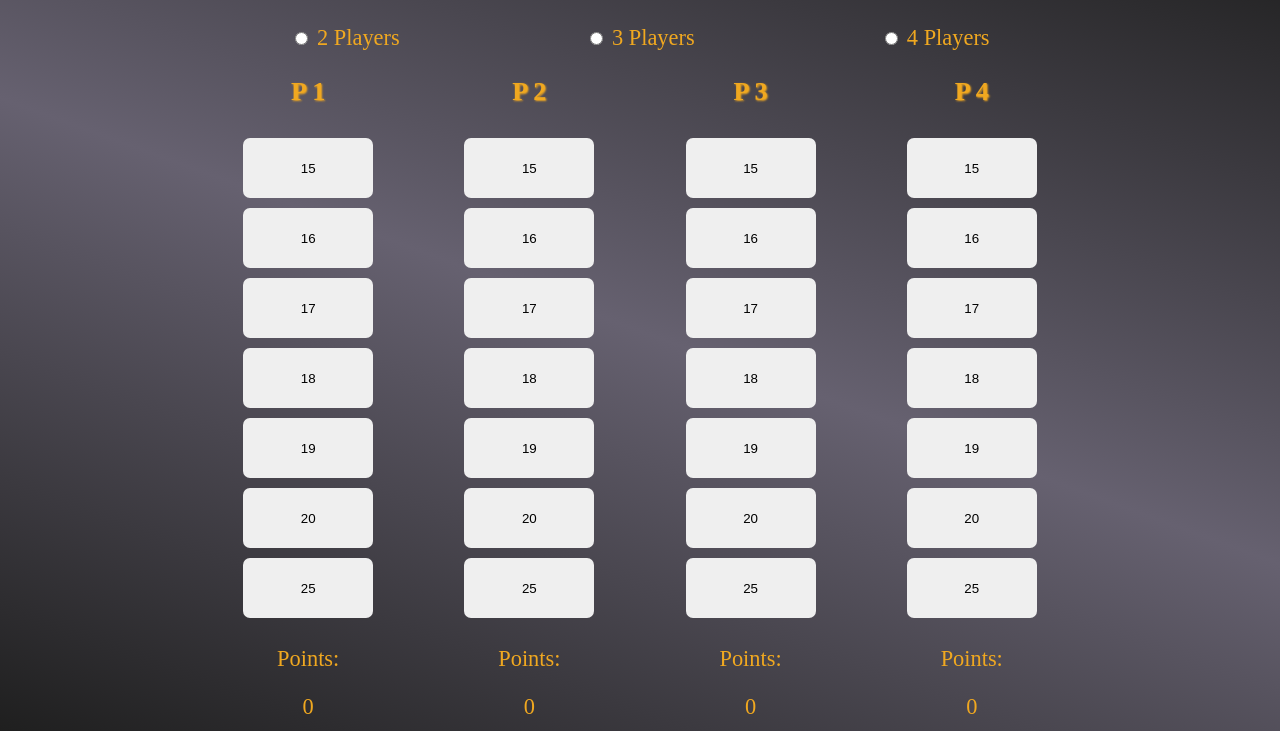
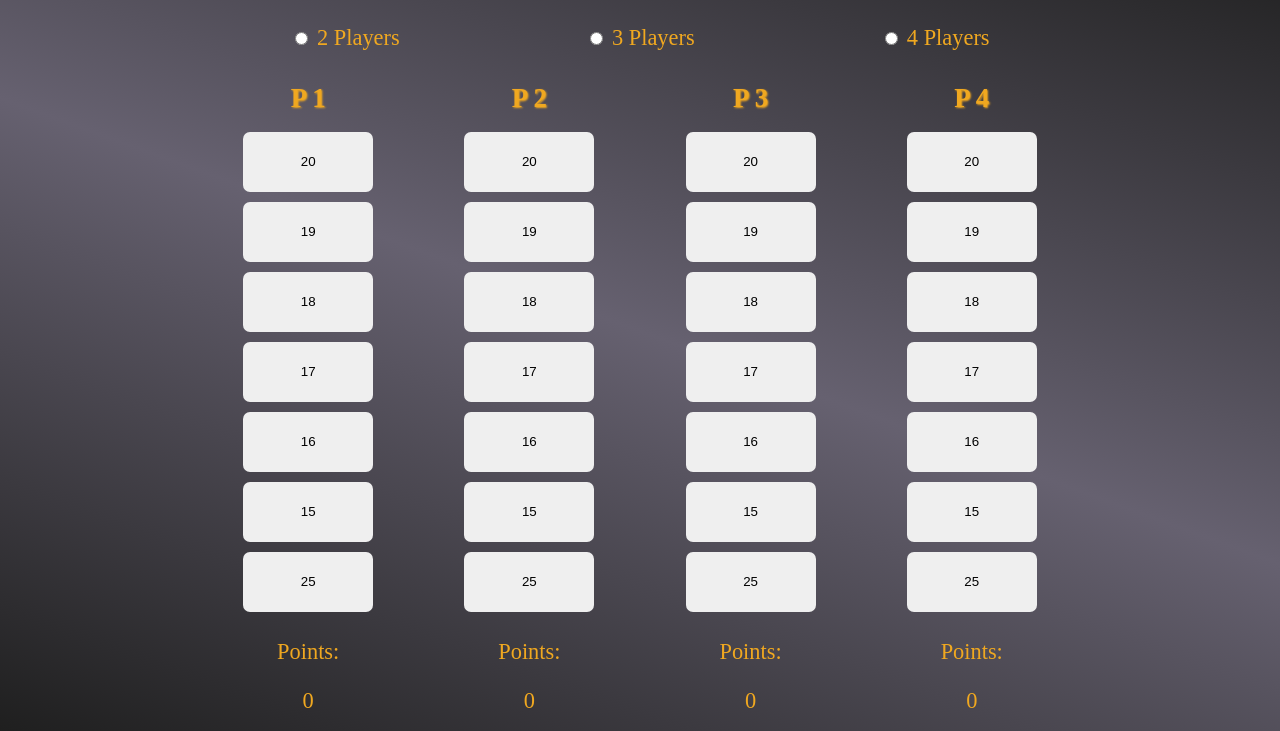
Before and after one commit to Whiskaso/Cricket_Game, a plain HTML site: page index.html in a window 1280 px wide. Shown: the part 69-800 px from the top of the page. Drawn offline with Linux system fonts and the light colour scheme.

Commit message:
add changing player name

```diff
--- a/index.html
+++ b/index.html
@@ -29,52 +29,60 @@
 
     <div class="container">
         <div class="player1 item">
-            <h3>P 1</h3>
+            <div>
+                <textarea maxlength="4">P 1</textarea>
+            </div>
+            <button onclick="actualization()" class="btn20">20</button>
+            <button onclick="actualization()" class="btn19">19</button>
+            <button onclick="actualization()" class="btn18">18</button>
+            <button onclick="actualization()" class="btn17">17</button>
+            <button onclick="actualization()" class="btn16">16</button>
             <button onclick="actualization()" class="btn15">15</button>
-            <button onclick="actualization()" class="btn16">16</button>
-            <button onclick="actualization()" class="btn17">17</button>
-            <button onclick="actualization()" class="btn18">18</button>
-            <button onclick="actualization()" class="btn19">19</button>
-            <button onclick="actualization()" class="btn20">20</button>
             <button onclick="actualization()" class="btn25">25</button>
             <p>Points:</p>
             <div class="points1">0</div>
         </div>
 
         <div class="player2 item">
-            <h3>P 2</h3>
+            <div>
+                <textarea maxlength="4">P 2</textarea>
+            </div>
+            <button onclick="actualization()" class="btn20sec">20</button>
+            <button onclick="actualization()" class="btn19sec">19</button>
+            <button onclick="actualization()" class="btn18sec">18</button>
+            <button onclick="actualization()" class="btn17sec">17</button>
+            <button onclick="actualization()" class="btn16sec">16</button>
             <button onclick="actualization()" class="btn15sec">15</button>
-            <button onclick="actualization()" class="btn16sec">16</button>
-            <button onclick="actualization()" class="btn17sec">17</button>
-            <button onclick="actualization()" class="btn18sec">18</button>
-            <button onclick="actualization()" class="btn19sec">19</button>
-            <button onclick="actualization()" class="btn20sec">20</button>
             <button onclick="actualization()" class="btn25sec">25</button>
             <p>Points:</p>
             <div class="points2">0</div>
         </div>
 
         <div class="player3 item">
-            <h3>P 3</h3>
+            <div>
+                <textarea maxlength="4">P 3</textarea>
+            </div>
+            <button onclick="actualization()" class="btn20trd">20</button>
+            <button onclick="actualization()" class="btn19trd">19</button>
+            <button onclick="actualization()" class="btn18trd">18</button>
+            <button onclick="actualization()" class="btn17trd">17</button>
+            <button onclick="actualization()" class="btn16trd">16</button>
             <button onclick="actualization()" class="btn15trd">15</button>
-            <button onclick="actualization()" class="btn16trd">16</button>
-            <button onclick="actualization()" class="btn17trd">17</button>
-            <button onclick="actualization()" class="btn18trd">18</button>
-            <button onclick="actualization()" class="btn19trd">19</button>
-            <button onclick="actualization()" class="btn20trd">20</button>
             <button onclick="actualization()" class="btn25trd">25</button>
             <p>Points:</p>
             <div class="points3">0</div>
         </div>
 
         <div class="player4 item">
-            <h3>P 4</h3>
+            <div>
+                <textarea maxlength="4">P 4</textarea>
+            </div>
+            <button onclick="actualization()" class="btn20four">20</button>
+            <button onclick="actualization()" class="btn19four">19</button>
+            <button onclick="actualization()" class="btn18four">18</button>
+            <button onclick="actualization()" class="btn17four">17</button>
+            <button onclick="actualization()" class="btn16four">16</button>
             <button onclick="actualization()" class="btn15four">15</button>
-            <button onclick="actualization()" class="btn16four">16</button>
-            <button onclick="actualization()" class="btn17four">17</button>
-            <button onclick="actualization()" class="btn18four">18</button>
-            <button onclick="actualization()" class="btn19four">19</button>
-            <button onclick="actualization()" class="btn20four">20</button>
             <button onclick="actualization()" class="btn25four">25</button>
             <p>Points:</p>
             <div class="points4">0</div>
--- a/style.css
+++ b/style.css
@@ -17,6 +17,24 @@ button {
     border: none;
     margin: 2px;
     border-radius: 7px;
+}
+
+textarea {
+    text-align: center;
+    background: linear-gradient(20deg, #1F1F1F, rgb(102, 97, 112), #1F1F1F) no-repeat center fixed;
+    background-size: cover;
+    resize: none;
+    border: none;
+
+    font-family: 'Times New Roman', Times, serif;
+    font-size: 1.2em;
+    font-weight: 600;
+    color: #f0a820;
+    text-shadow: 1px 1px 2px;
+
+    width: 60px;
+    height: 40px;
+    margin-top: 30px;
 }
 
 h2,
```
